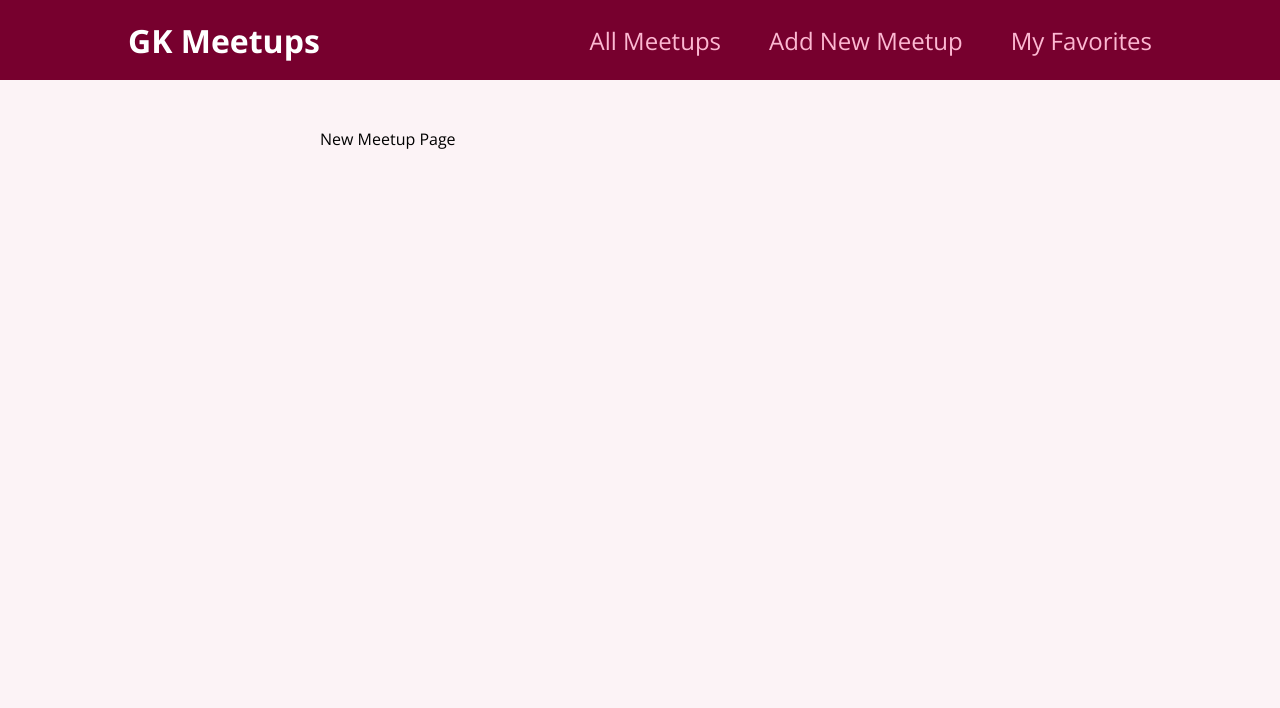
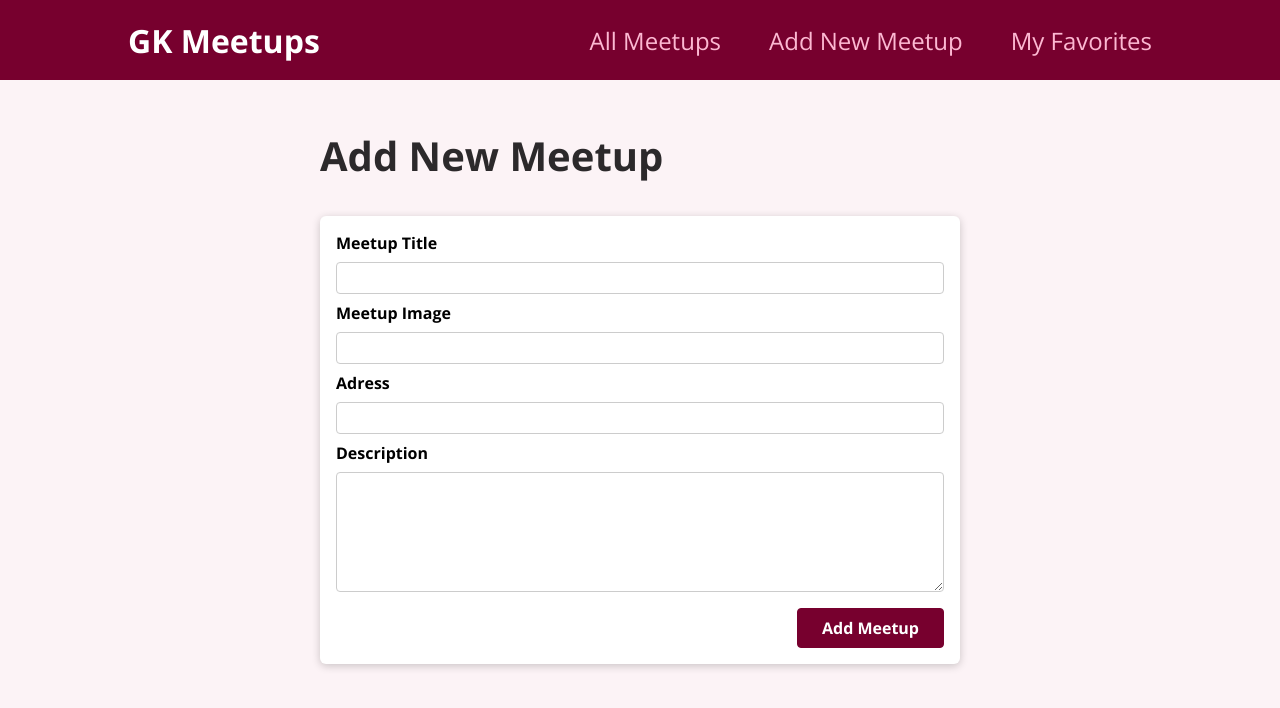
Before and after one commit to gk7734/ReactLearn, a React (Create React App) app: page /new-meetup in a window 1280 px wide. Shown: the top 708 px of the page. Built offline with nearby package versions, Linux system fonts and the light colour scheme.

Commit message:
add to NewMeetup

```diff
--- /dev/null
+++ b/src/components/meetups/NewMeetupForm.js
@@ -0,0 +1,32 @@
+import Card from "../ui/Card";
+import classes from './NewMeetupForm.module.css'
+
+function NewMeetupForm() {
+    return (
+        <Card>
+            <form className={classes.form}>
+                <div className={classes.control}>
+                    <label htmlFor="title">Meetup Title</label>
+                    <input type='text' required id='title'/>
+                </div>
+                <div className={classes.control}>
+                    <label htmlFor="image">Meetup Image</label>
+                    <input type='url' required id='image'/>
+                </div>
+                <div className={classes.control}>
+                    <label htmlFor="adress">Adress</label>
+                    <input type='text' required id='adress'/>
+                </div>
+                <div className={classes.control}>
+                    <label htmlFor="description">Description</label>
+                    <textarea id='description' required rows='5'></textarea>
+                </div>
+                <div className={classes.actions}>
+                    <button>Add Meetup</button>
+                </div>
+            </form>
+        </Card>
+    );
+}
+
+export default NewMeetupForm;
--- /dev/null
+++ b/src/components/meetups/NewMeetupForm.module.css
@@ -0,0 +1,45 @@
+.form {
+    padding: 1rem;
+}
+
+.control {
+    margin-bottom: 0.5rem;
+}
+
+.control label {
+    display: block;
+    font-weight: bold;
+    margin-bottom: 0.5rem;
+}
+
+.control input,
+.control textarea {
+    display: block;
+    font: inherit;
+    border-radius: 4px;
+    border: 1px solid #ccc;
+    padding: 0.25rem;
+    width: 100%;
+}
+
+.actions {
+    margin-top: 1rem;
+    text-align: right;
+}
+
+.actions button {
+    font: inherit;
+    cursor: pointer;
+    background-color: #77002e;
+    color: white;
+    padding: 0.5rem 1.5rem;
+    border: 1px solid #77002e;
+    border-radius: 4px;
+    font-weight: bold;
+}
+
+.actions button:hover,
+.actions button:active {
+    background-color: #a50e48;
+    border-color: #a50e48;
+}
--- a/src/pages/NewMeetup.js
+++ b/src/pages/NewMeetup.js
@@ -1,5 +1,12 @@
+import NewMeetupForm from "../components/meetups/NewMeetupForm";
+
 function NewMeetupPage() {
-    return <div>New Meetup Page</div>
+    return (
+        <section>
+            <h1>Add New Meetup</h1>
+            <NewMeetupForm />
+        </section>
+    )
 }
 
 export default NewMeetupPage;
```
